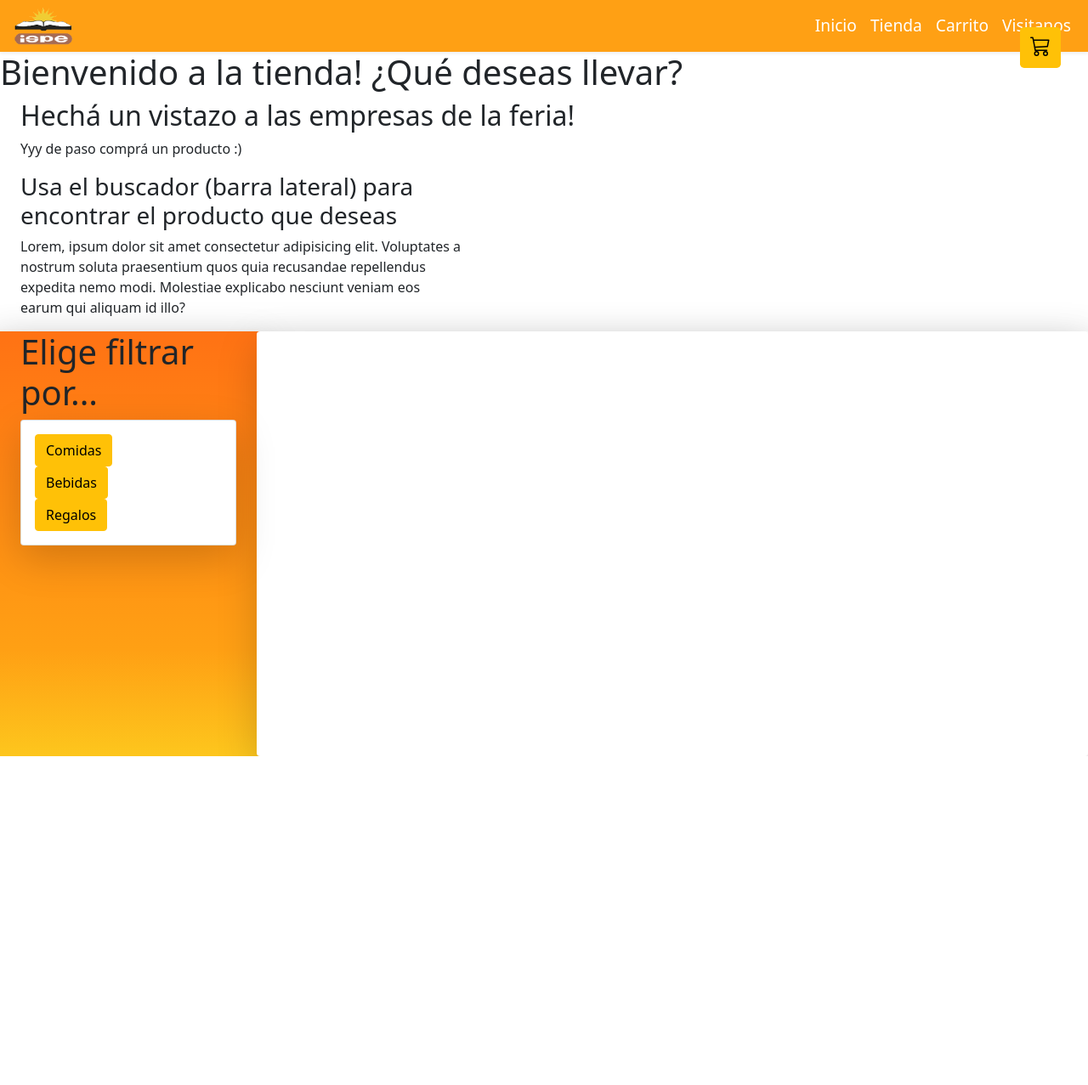
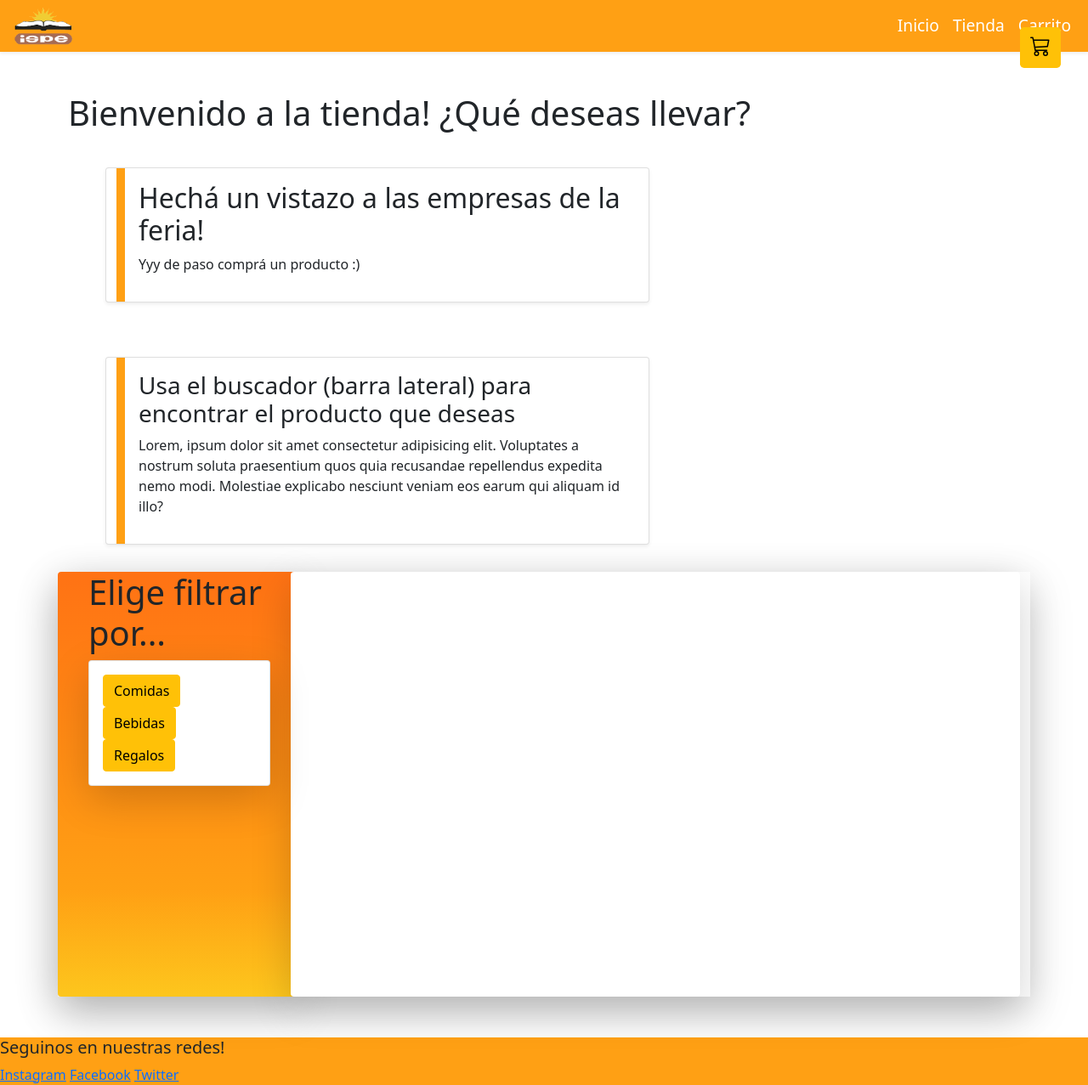
Before and after one commit to Maximo-Suarez/proyecto-curso-js, a plain HTML site: page pages/tienda.html in a window 1280 px wide. Shown: the whole page at 85% size. Before the commit the page ends 890 px from the top, so only its background shows below. Drawn offline with nearby package versions, Linux system fonts and the light colour scheme.

Commit message:
agrego estilo y contenido a tienda y carrito

```diff
--- a/css/style.css
+++ b/css/style.css
@@ -29,7 +29,7 @@ body{
     border-left: #fff solid 1px;
 
 }
-.inicio__card{
+.inicio__card, .tienda__card{
     margin: 2rem !important;
     width: 50vw;
 
--- a/pages/tienda.html
+++ b/pages/tienda.html
@@ -34,25 +34,26 @@
                             <li class="nav-item">
                                 <a class="nav-link" href="./carrito.html">Carrito</a>
                             </li>
-                            <li class="nav-item">
-                                <a class="nav-link" href="./visitanos.html">Visitanos</a>
-                            </li>
                         </ul>
                     </div>
                 </div>
             </nav>
         </header>
 
-        <main>
+        <main style="margin: 3rem 5rem;">
             <h1>Bienvenido a la tienda! ¿Qué deseas llevar?</h1>
             <section class="container row">
-                <section class="col-10">
-                    <h2>Hechá un vistazo a las empresas de la feria!</h2>
-                    <p>Yyy de paso comprá un producto :)</p>
+                <section class="col-10 card tienda__card shadow-sm">
+                    <div class="card-body card__contenedorContenido">
+                        <h2>Hechá un vistazo a las empresas de la feria!</h2>
+                        <p>Yyy de paso comprá un producto :)</p>
+                    </div>
                 </section>
-                <section class="col-6">
-                    <h3>Usa el buscador (barra lateral) para encontrar el producto que deseas</h3>
-                    <p>Lorem, ipsum dolor sit amet consectetur adipisicing elit. Voluptates a nostrum soluta praesentium quos quia recusandae repellendus expedita nemo modi. Molestiae explicabo nesciunt veniam eos earum qui aliquam id illo?</p>
+                <section class="col-6 card tienda__card shadow-sm">
+                    <div class="card-body card__contenedorContenido">
+                        <h3>Usa el buscador (barra lateral) para encontrar el producto que deseas</h3>
+                        <p>Lorem, ipsum dolor sit amet consectetur adipisicing elit. Voluptates a nostrum soluta praesentium quos quia recusandae repellendus expedita nemo modi. Molestiae explicabo nesciunt veniam eos earum qui aliquam id illo?</p>
+                    </div>
                 </section>
             </section>
             <section class="tienda__buscador row shadow-lg">
@@ -96,6 +97,12 @@
                 </a>
             </div>
         </aside>
+        <footer class="footer">
+            <h5>Seguinos en nuestras redes!</h5>
+            <a href="https://instagram.com/">Instagram</a>
+            <a href="https://facebook.com/">Facebook</a>
+            <a href="https://twitter.com/">Twitter</a>
+        </footer>
 
 
         <!-- ___________________________JAVASCRIPT___________________________ -->
```
Also changed, not shown: pages/carrito.html (+0 -3 lines).
